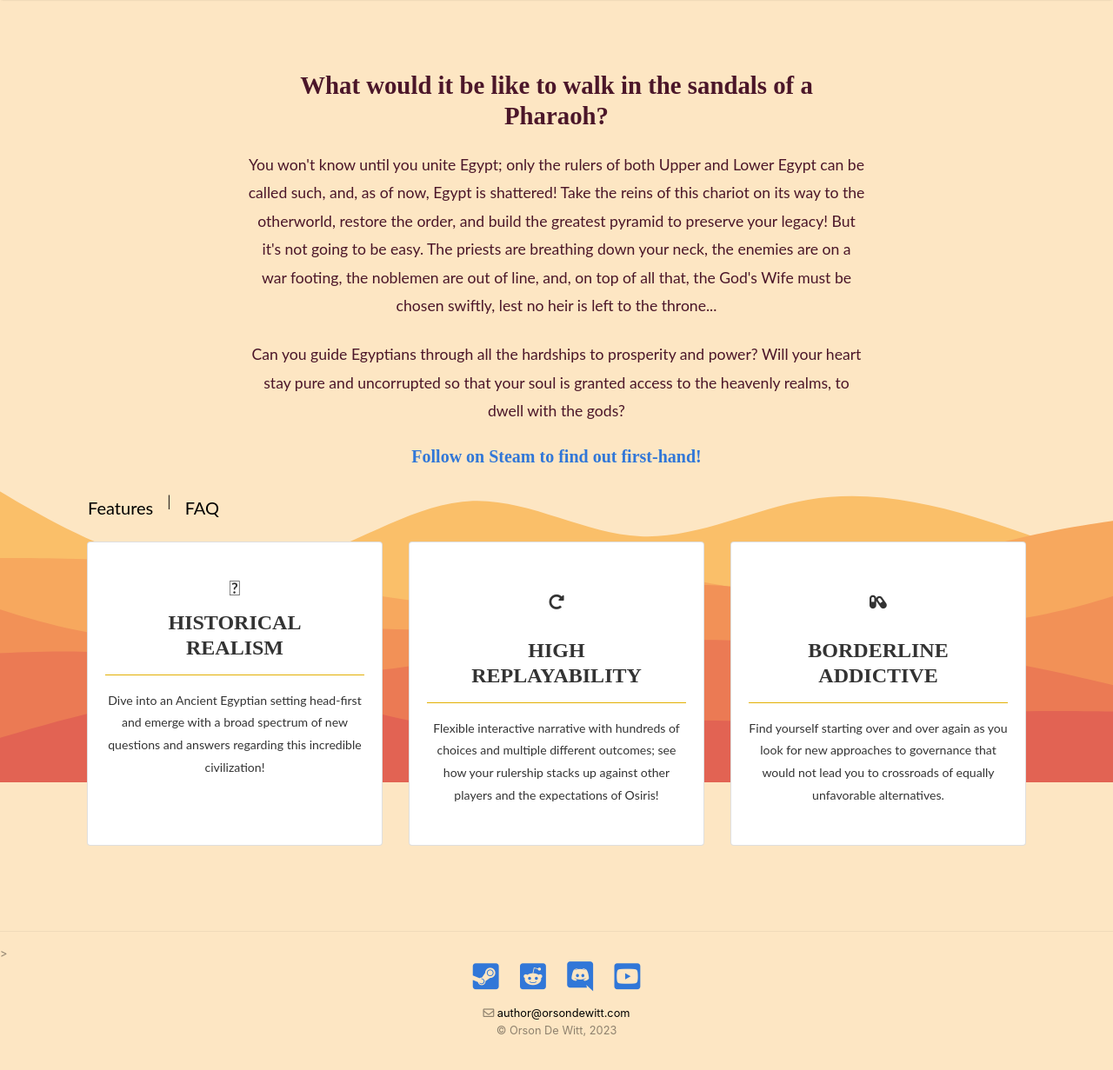
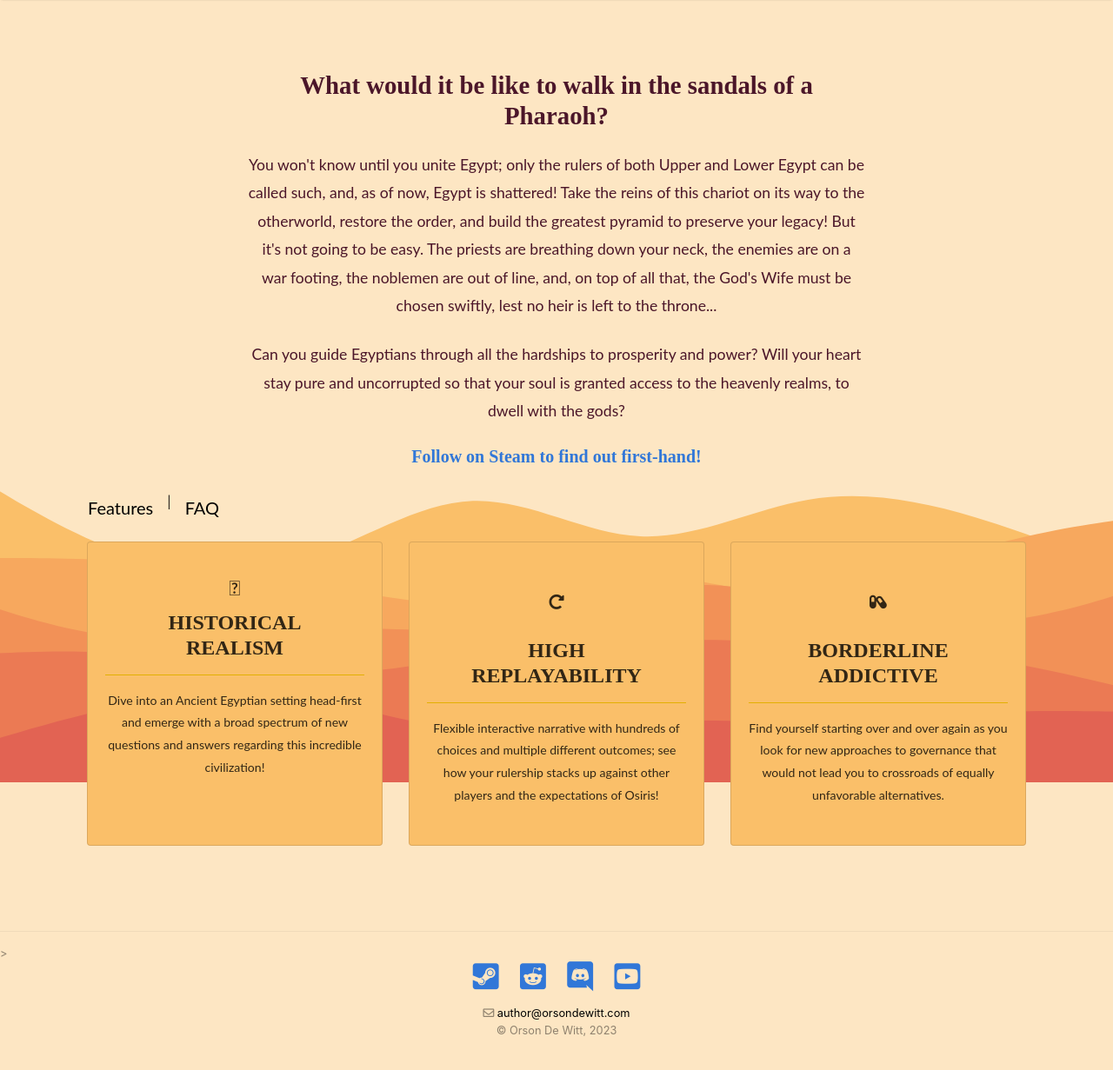
Before and after one commit to OrsonDWitt/OrsonDWitt.github.io, a Jekyll site: the page built from _pages/egypt.md, in a window 1280 px wide and 1285 px high. Shown: the top 1231 px of the window at 87% size. Built offline with Jekyll 4.4.1, drawn with Linux system fonts in a browser that asks for light colours; nearby versions of some CDN libraries.

Commit message:
Update egypt.md

```diff
--- a/_pages/egypt.md
+++ b/_pages/egypt.md
@@ -24,7 +24,7 @@ comments: false
 
                 <div class="row mt-3">
                     <div class="col-md-4 cpad mb-3 mb-md-5 cpad">
-                          <div class="card py-4 h-100">
+                          <div class="card py-4 h-100" style="background-color:#fabf69">
                              <div class="card-body text-center">
                                 <i class="fa-solid fa-scroll fa-lg bigicon pt-3 pb-3"></i>
                                 <h4 class="text-uppercase medium m-3 text-gold">HISTORICAL REALISM</h4>
@@ -34,7 +34,7 @@ comments: false
                         </div>
                     </div>
 			<div class="col-md-4 cpad mb-3 mb-md-5 cpad">
-                        <div class="card py-4 h-100">
+                        <div class="card py-4 h-100" style="background-color:#fabf69">
                             <div class="card-body text-center">
                                 <i class="fas fa-redo-alt bigicon pt-3 pb-3"></i>
                                 <h4 class="text-uppercase medium m-3 text-gold">HIGH REPLAYABILITY</h4>
@@ -44,7 +44,7 @@ comments: false
                         </div>
                     </div>
                     <div class="col-md-4 mb-3 mb-md-5 cpad">
-                        <div class="card py-4 h-100">
+                        <div class="card py-4 h-100" style="background-color:#fabf69">
                             <div class="card-body text-center">
                                 <i class="fas fa-capsules bigicon pt-3 pb-3"></i>
                                 <h4 class="text-uppercase medium m-3 text-gold">BORDERLINE ADDICTIVE</h4>
```
